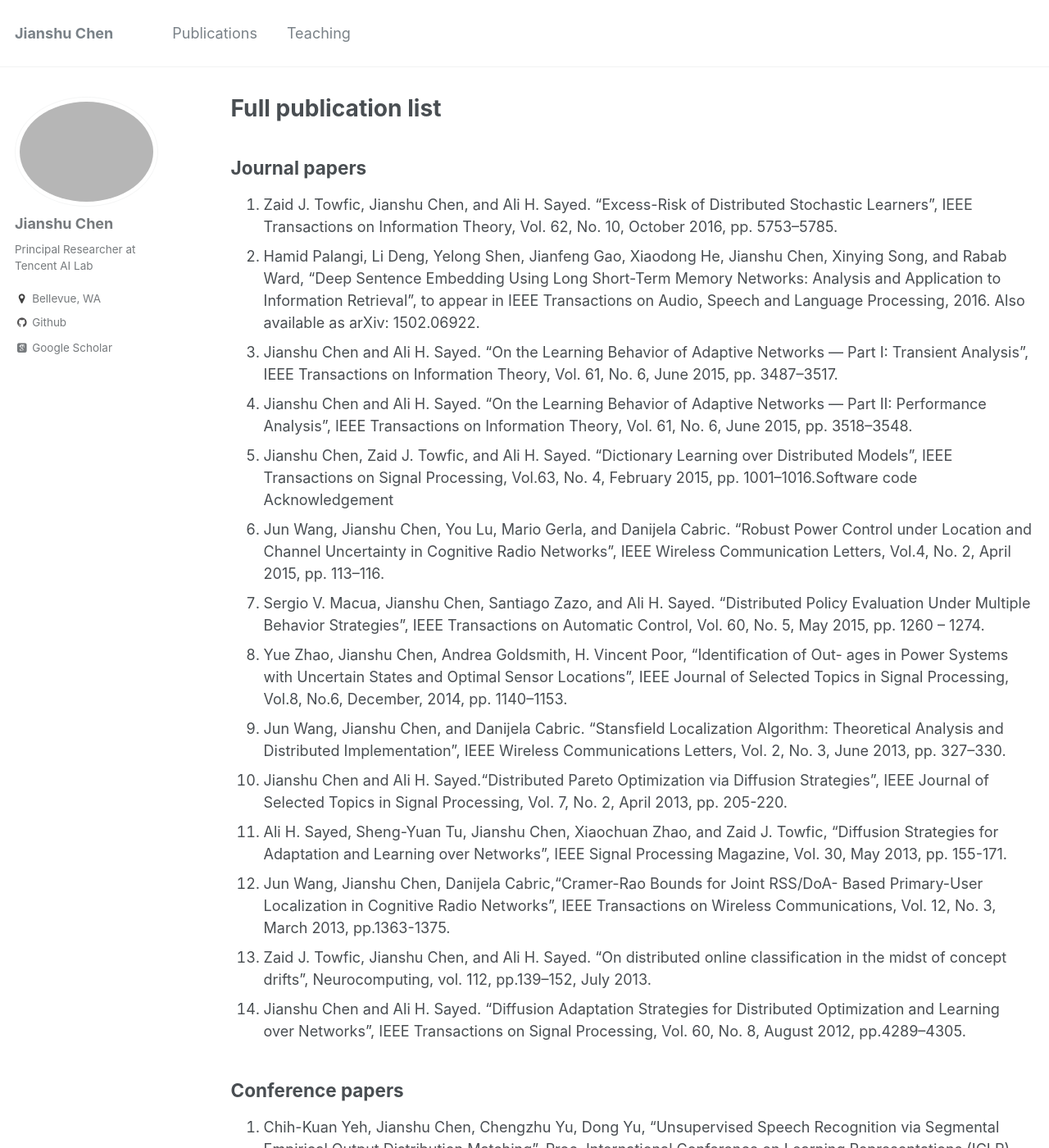
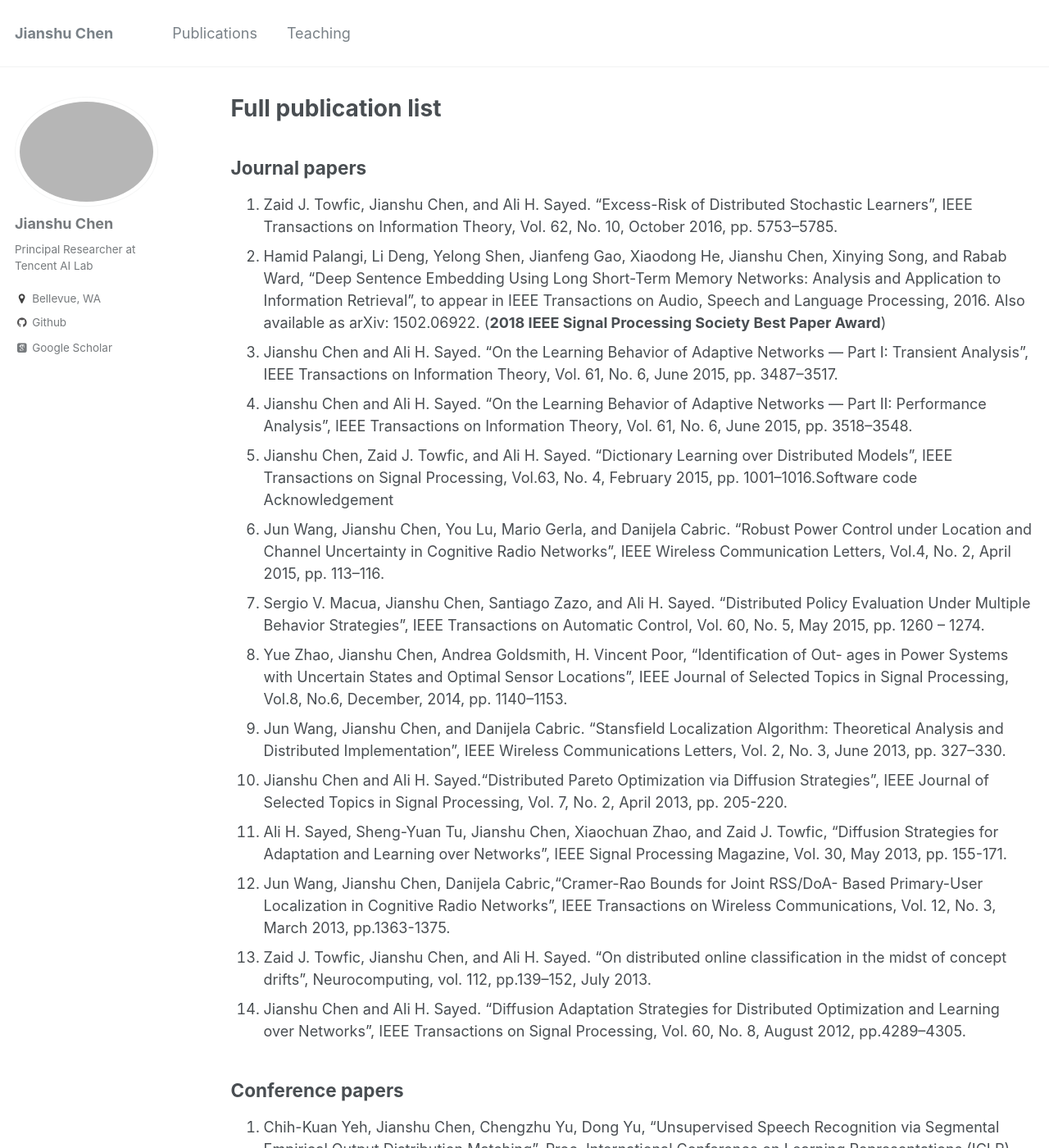
Before and after one commit to chenjianshu/chenjianshu.github.io, a Jekyll site: the page built from _pages/publications.md, in a window 1280 px wide and 1400 px high. Shown: the whole window at 82% size. Built offline with Jekyll 4.4.1, drawn with Linux system fonts in a browser that asks for light colours; some web fonts are replaced; some of the changed text lies outside the part shown.

Commit message:
Revise typo in publication and add SPS award

```diff
--- a/_pages/publications.md
+++ b/_pages/publications.md
@@ -7,7 +7,7 @@ author_profile: true
 
 ## Journal papers ##
 1. Zaid J. Towfic, Jianshu Chen, and Ali H. Sayed. “Excess-Risk of Distributed Stochastic Learners”, IEEE Transactions on Information Theory, Vol. 62, No. 10, October 2016, pp. 5753–5785.
-1. Hamid Palangi, Li Deng, Yelong Shen, Jianfeng Gao, Xiaodong He, Jianshu Chen, Xinying Song, and Rabab Ward, “Deep Sentence Embedding Using Long Short-Term Memory Networks: Analysis and Application to Information Retrieval”, to appear in IEEE Transactions on Audio, Speech and Language Processing, 2016. Also available as arXiv: 1502.06922.
+1. Hamid Palangi, Li Deng, Yelong Shen, Jianfeng Gao, Xiaodong He, Jianshu Chen, Xinying Song, and Rabab Ward, “Deep Sentence Embedding Using Long Short-Term Memory Networks: Analysis and Application to Information Retrieval”, to appear in IEEE Transactions on Audio, Speech and Language Processing, 2016. Also available as arXiv: 1502.06922. (**2018 IEEE Signal Processing Society Best Paper Award**)
 1. Jianshu Chen and Ali H. Sayed. “On the Learning Behavior of Adaptive Networks — Part I: Transient Analysis”, IEEE Transactions on Information Theory, Vol. 61, No. 6, June 2015, pp. 3487–3517.
 1. Jianshu Chen and Ali H. Sayed. “On the Learning Behavior of Adaptive Networks — Part II: Performance Analysis”, IEEE Transactions on Information Theory, Vol. 61, No. 6, June 2015, pp. 3518–3548.
 1. Jianshu Chen, Zaid J. Towfic, and Ali H. Sayed. “Dictionary Learning over Distributed Models”, IEEE Transactions on Signal Processing, Vol.63, No. 4, February 2015, pp. 1001–1016.[Software code](http://iracema.icsl.ucla.edu/publications/software/ChenTowficSayed_DictionaryLearningOverDistModels.zip) [Acknowledgement](https://asl.epfl.ch/wp-content/uploads/publications/software/README.pdf)
@@ -22,7 +22,7 @@ author_profile: true
 1. Jianshu Chen and Ali H. Sayed. “Diffusion Adaptation Strategies for Distributed Optimization and Learning over Networks”, IEEE Transactions on Signal Processing, Vol. 60, No. 8, August 2012, pp.4289–4305.
 
 ## Conference papers ##
-1. Chih-Kuan Yeh, Jianshu Chen, Chengzhu Yu, Dong Yu, “Unsupervised Speech Recognition via Segmental Empirical Output Distribution Matching”, Proc. International Conference on Learning Representations (ICLR), New Orlean, LA, May, 2019.
+1. Chih-Kuan Yeh, Jianshu Chen, Chengzhu Yu, Dong Yu, “Unsupervised Speech Recognition via Segmental Empirical Output Distribution Matching”, Proc. International Conference on Learning Representations (ICLR), New Orlean, LA, May 2019.
 1. Bo Dai, Hanjun Dai, Niao He, Weiyang Liu, Zhen Liu, Jianshu Chen, Lin Xiao, Le Song, “Coupled Variational Bayes via Optimization Embedding”, Proc. Neural Information Processing (NeurIPS), Montreal, Canada, December 2018.
 1. Yelong Shen\*, Jianshu Chen\*, Po-Sen Huang\*, Yuqing Guo, Jianfeng Gao, “M-Walk: Learning to Walk in Graph with Monte Carlo Tree Search”, Proc. Neural Information Processing (NeurIPS), Montreal, Canada, December 2018 (\*Equal contribution).
 1. Wenhu Chen, Jianshu Chen, Yu Su, Xin Wang, Dong Yu, Xifeng Yan, William Yang Wang, “XL-NBT: A Cross-lingual Neural Belief Tracking Framework”, Proc. Conference on Empirical Methods in Natural Language Processing (EMNLP), Brussels, Belgium, November 2018.
```
